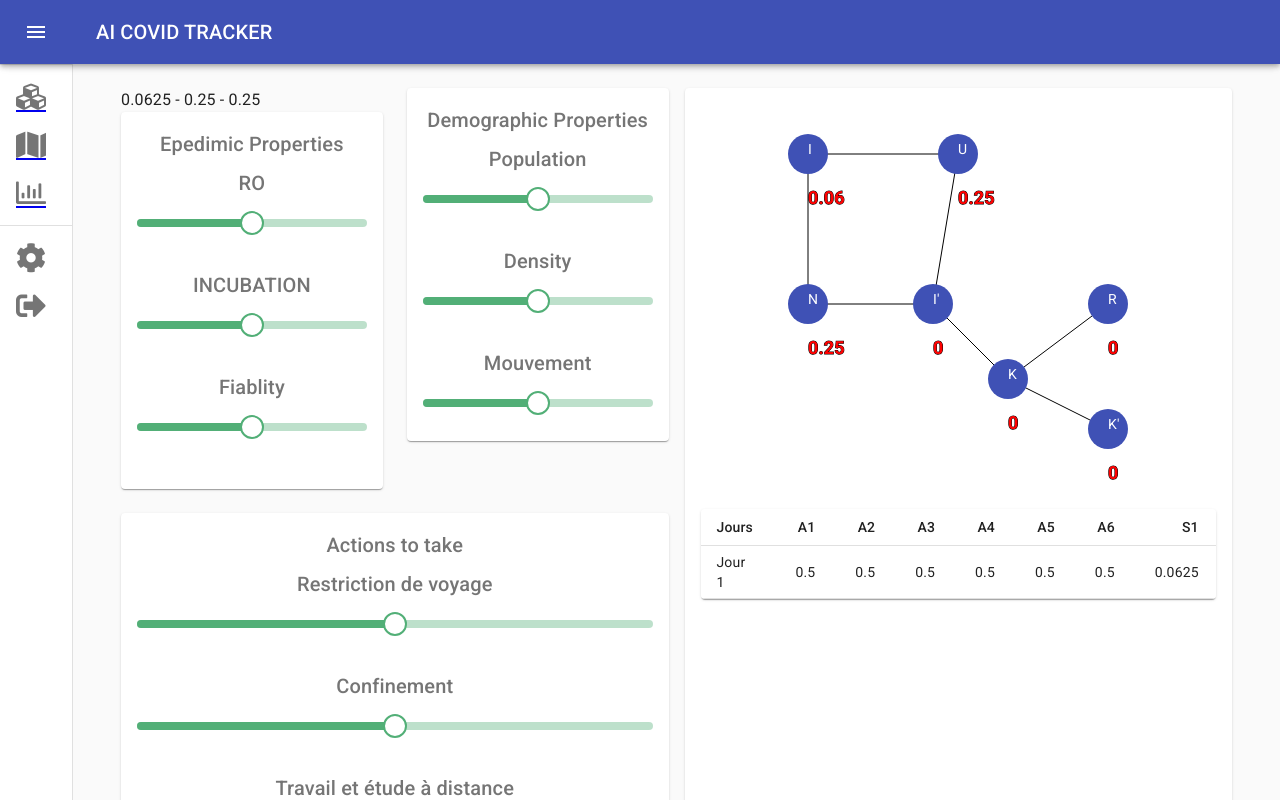
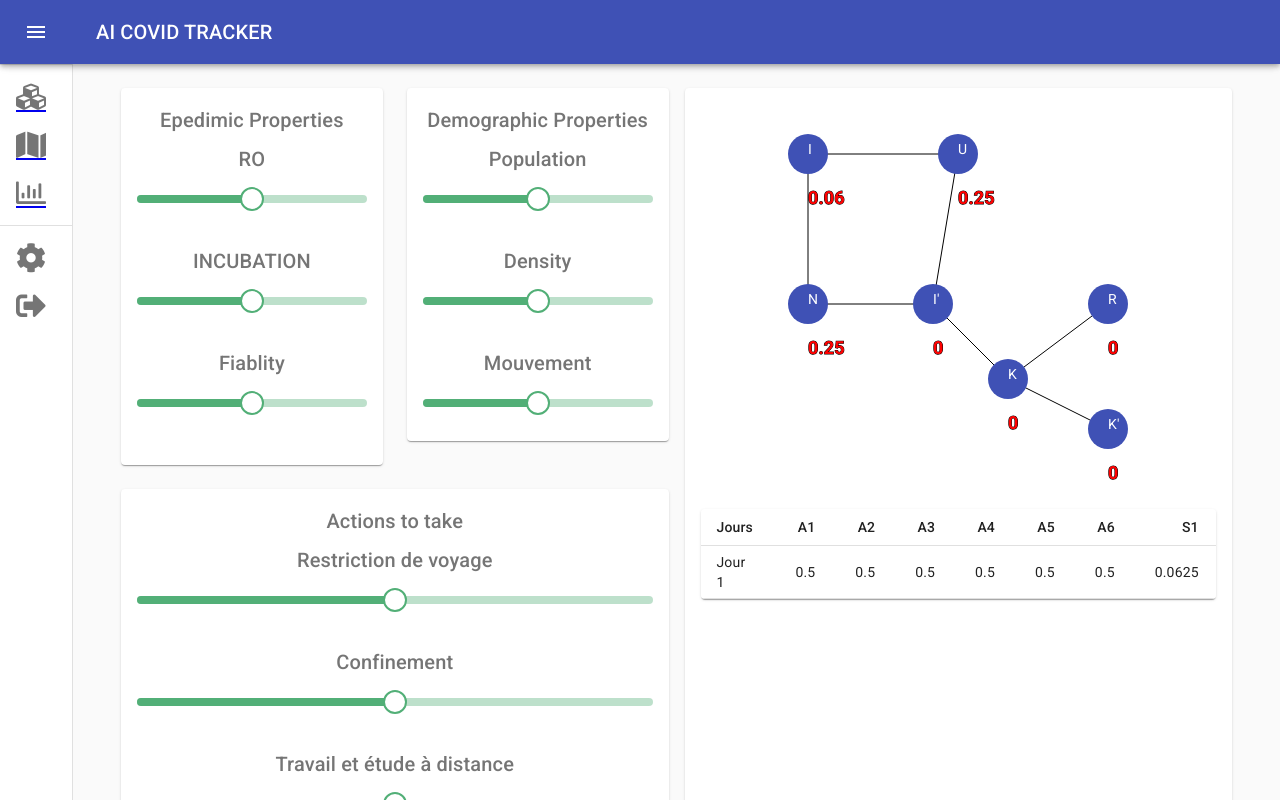
Before and after one commit to yassinelfarhi/ai-covid-tracker, a React (Create React App) app: page /#/simulations in a window 1280 px wide. Shown: the top 800 px of the page. Built offline with nearby package versions, Linux system fonts and the light colour scheme.

Commit message:
adding simulation + removing tests

```diff
--- a/src/components/NetworkOptions.js
+++ b/src/components/NetworkOptions.js
@@ -94,9 +94,6 @@ export default function NetworkOptions({sendOptions,options}) {
   return (
     <Grid container spacing={3}>
       <Grid item xs={6}>
-        <Typography>
-          {firstState} - {secondState} - {thirdState}
-        </Typography>
         <Paper className={classes.paper}>
           <Typography variant="h6" gutterBottom>
             Epedimic Properties
```
